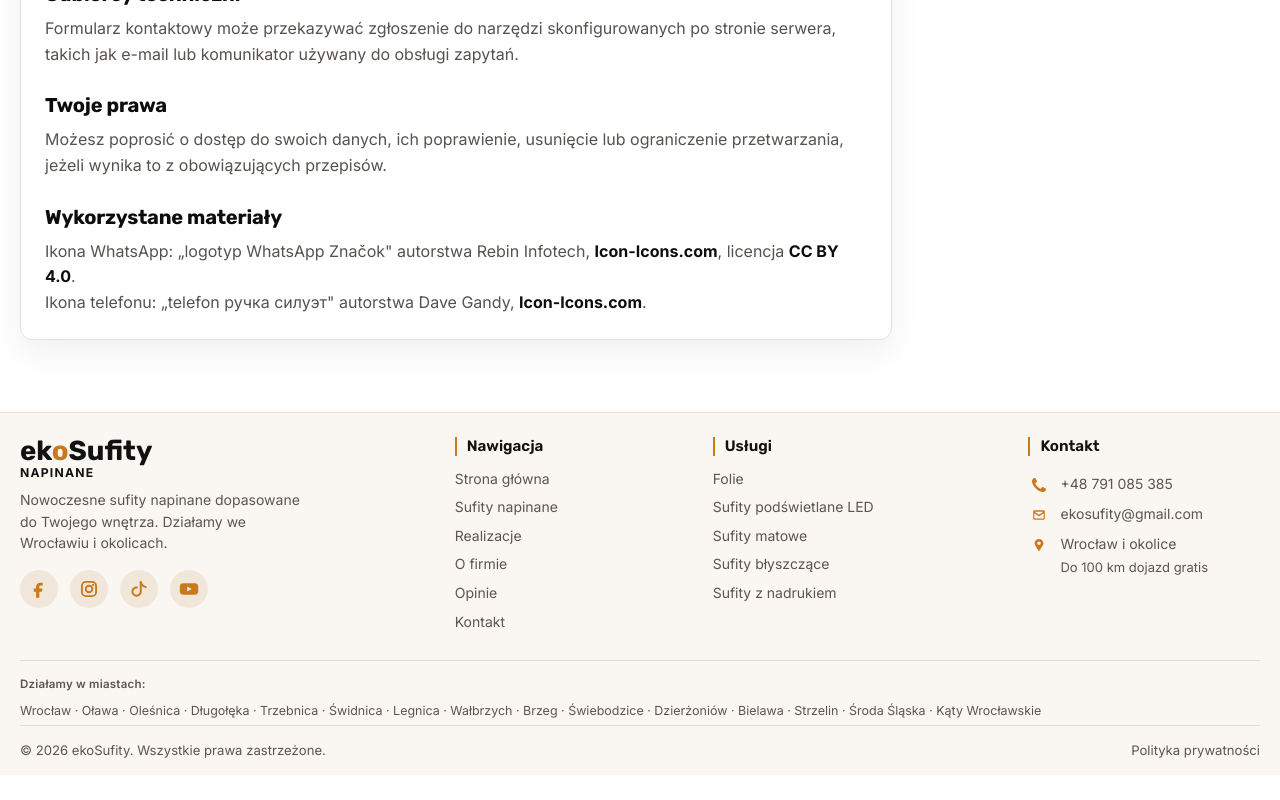
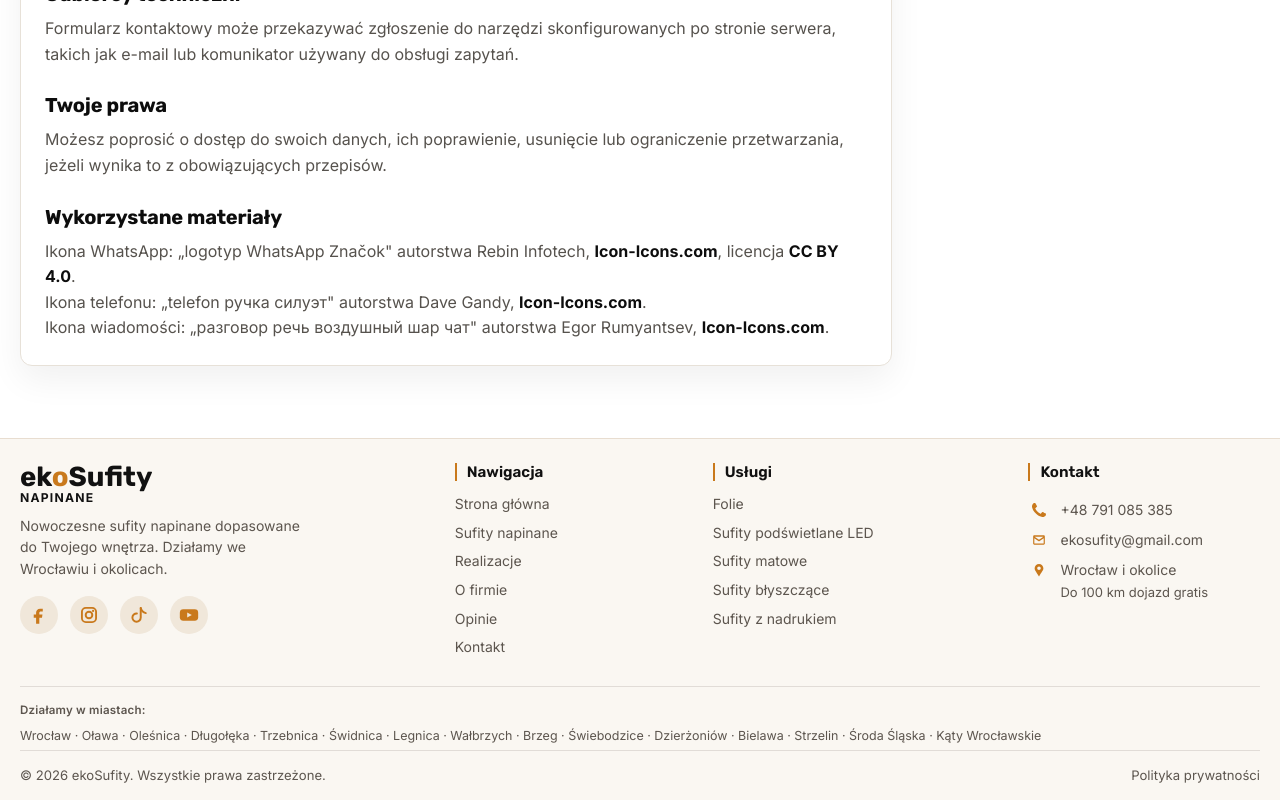
Before and after one commit to alryzhykau-create/ekoSufity, a Next.js app: page /polityka-prywatnosci in a window 1280 px wide. Shown: the part 1289-2089 px from the top of the page. Before the commit the page ends 2064 px from the top, so only its background shows below. Built offline with nearby package versions, Linux system fonts and the light colour scheme.

Commit message:
Credit the message icon (Egor Rumyantsev) on the privacy page

```diff
--- a/src/app/polityka-prywatnosci/page.tsx
+++ b/src/app/polityka-prywatnosci/page.tsx
@@ -121,6 +121,17 @@ export default function PrivacyPolicyPage() {
                 </Link>
                 .
               </p>
+              <p>
+                Ikona wiadomości: „разговор речь воздушный шар чат" autorstwa Egor Rumyantsev,{" "}
+                <Link
+                  href="https://icon-icons.com/ru/authors/779-egor-rumyantsev"
+                  target="_blank"
+                  rel="noopener noreferrer"
+                >
+                  Icon-Icons.com
+                </Link>
+                .
+              </p>
             </article>
           </div>
 
```
